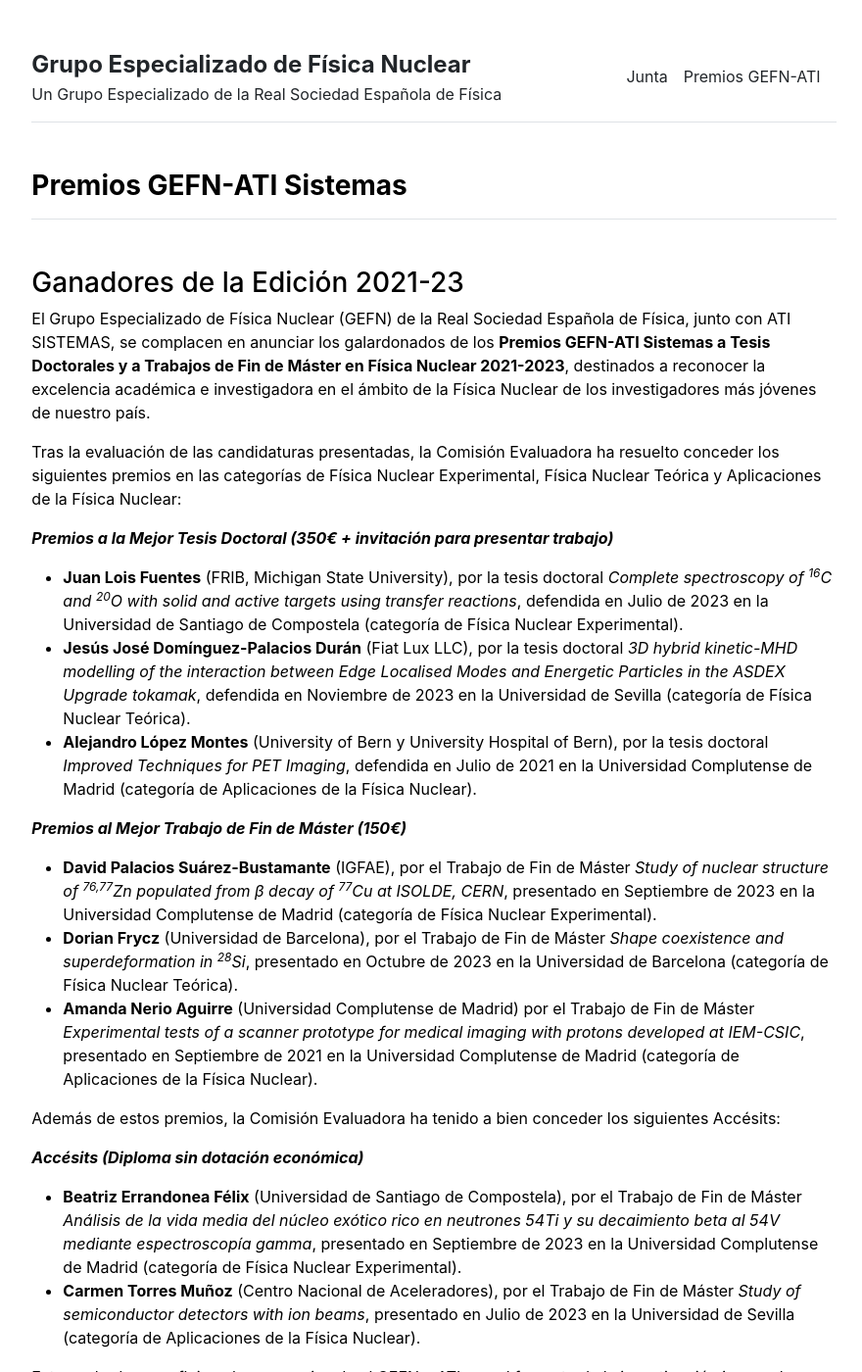
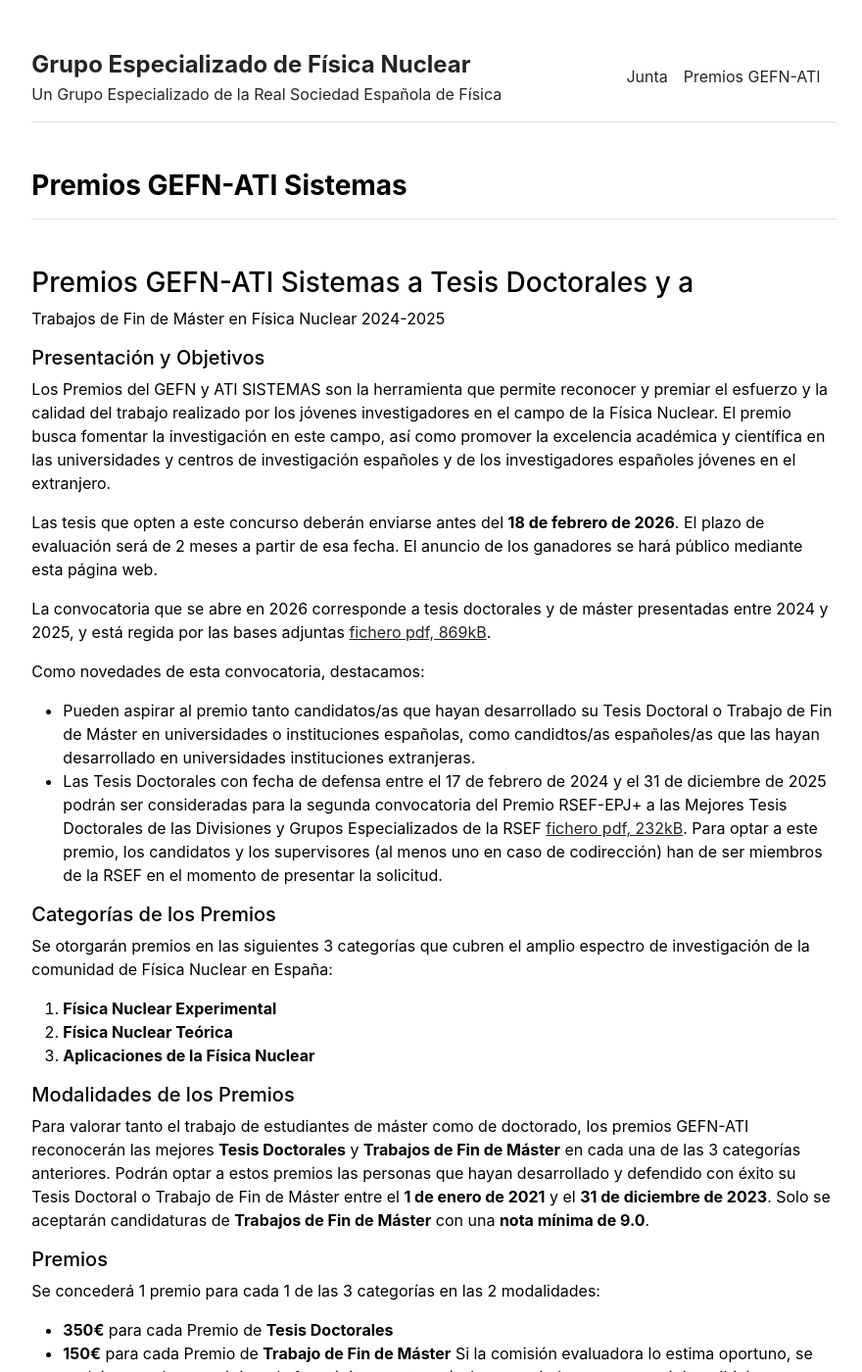
Before and after one commit to GEFN-RSEF/GEFN-RSEF.github.io, a Jekyll site: the page built from premios.md, in a window 1280 px wide and 1400 px high. Shown: the whole window at 98% size, without its empty margins (197-1077 px from the left). Built offline with Jekyll 4.4.1, drawn with Linux system fonts in a browser that asks for light colours; some of the changed text lies outside the part shown.

Commit message:
Premios 24-25 v2

```diff
--- a/_data/settings.yml
+++ b/_data/settings.yml
@@ -52,6 +52,7 @@ junta:
     text: 'Vocal3.txt'}
 
 premios:
+- {name: '2024-25', url: '2024_25'}
 - {name: '2021-23', url: '2021_23'}
 - {name: 'Ediciones anteriores', url: 'anteriores'}
 
--- a/premios.md
+++ b/premios.md
@@ -2,36 +2,97 @@
 layout: premios
 title: "Premios GEFN-ATI"
 ---
-### Ganadores de la Edición 2021-23
+### Premios GEFN-ATI Sistemas a Tesis Doctorales y a
+Trabajos de Fin de Máster en Física Nuclear 2024-2025
 
-El Grupo Especializado de Física Nuclear (GEFN) de la Real Sociedad Española de Física, junto con ATI SISTEMAS, se complacen en anunciar los galardonados de los
-**Premios GEFN-ATI Sistemas a Tesis Doctorales y a Trabajos de Fin de Máster en Física Nuclear 2021-2023**, destinados a reconocer la excelencia académica e investigadora en el ámbito de la Física Nuclear
-de los investigadores más jóvenes de nuestro país.
+##### Presentación y Objetivos
 
-Tras la evaluación de las candidaturas presentadas, la Comisión Evaluadora ha resuelto conceder los siguientes premios en las categorías de Física Nuclear Experimental, Física Nuclear Teórica y Aplicaciones de la Física Nuclear:
+Los Premios del GEFN y ATI SISTEMAS son la herramienta que permite reconocer y premiar el esfuerzo
+y la calidad del trabajo realizado por los jóvenes investigadores en el campo de la Física Nuclear.
+El premio busca fomentar la investigación en este campo, así como promover la excelencia académica y científica
+en las universidades y centros de investigación españoles y de los investigadores españoles jóvenes en el extranjero.
 
-***Premios a la Mejor Tesis Doctoral (350€ + invitación para presentar trabajo)***
-+ **Juan Lois Fuentes** (FRIB, Michigan State University), por la tesis doctoral *Complete spectroscopy of <sup>16</sup>C and <sup>20</sup>O with solid and active targets using transfer reactions*, defendida en Julio de 2023 en la Universidad de Santiago de Compostela (categoría de Física Nuclear Experimental).
-+ **Jesús José Domínguez-Palacios Durán** (Fiat Lux LLC), por la tesis doctoral *3D hybrid kinetic-MHD modelling of the interaction between Edge Localised Modes and Energetic Particles in the ASDEX Upgrade tokamak*, defendida en Noviembre de 2023 en la Universidad de Sevilla (categoría de Física Nuclear Teórica).
-+ **Alejandro López Montes** (University of Bern y University Hospital of Bern), por la tesis doctoral *Improved Techniques for PET Imaging*, defendida en Julio de 2021 en la Universidad Complutense de Madrid (categoría de Aplicaciones de la Física Nuclear).
+Las tesis que opten a este concurso deberán enviarse antes del **18 de febrero de 2026**.
+El plazo de evaluación será de 2 meses a partir de esa fecha. El anuncio de los ganadores se hará público mediante
+esta página web.
 
-***Premios al Mejor Trabajo de Fin de Máster (150€)***
-+ **David Palacios Suárez-Bustamante** (IGFAE), por el Trabajo de Fin de Máster *Study of nuclear structure of <sup>76,77</sup>Zn populated from β decay of <sup>77</sup>Cu at ISOLDE, CERN*, presentado en Septiembre de 2023 en la Universidad Complutense de Madrid (categoría de Física Nuclear Experimental).
-+ **Dorian Frycz** (Universidad de Barcelona),  por el Trabajo de Fin de Máster *Shape coexistence and superdeformation in <sup>28</sup>Si*, presentado en Octubre de 2023 en la Universidad de Barcelona (categoría de Física Nuclear Teórica).
-+ **Amanda Nerio Aguirre** (Universidad Complutense de Madrid) por el Trabajo de Fin de Máster *Experimental tests of a scanner prototype for medical imaging with protons developed at IEM-CSIC*, presentado en Septiembre de 2021 en la Universidad Complutense de Madrid (categoría de Aplicaciones de la Física Nuclear).
+La convocatoria que se abre en 2026 corresponde a tesis doctorales y de máster presentadas entre
+2024 y 2025, y está regida por las bases adjuntas [fichero pdf, 869kB](/premios/2024_25/Bases-Premios-GEFN-ATI-2425_firmadas.pdf).
 
-Además de estos premios, la Comisión Evaluadora ha tenido a bien conceder los siguientes Accésits:
+Como novedades de esta convocatoria, destacamos:
+- Pueden aspirar al premio tanto candidatos/as que hayan desarrollado su Tesis Doctoral o Trabajo de Fin de Máster en
+universidades o instituciones españolas, como candidtos/as españoles/as que las hayan desarrollado en universidades
+ instituciones extranjeras.
+- Las Tesis Doctorales con fecha de defensa entre el 17 de febrero de 2024 y el 31 de diciembre de 2025 podrán ser consideradas para
+la segunda convocatoria del Premio RSEF-EPJ+ a las Mejores Tesis Doctorales de las Divisiones y Grupos Especializados de la RSEF
+[fichero pdf, 232kB](https://rsef.es/images/2a_CONVOCATORIA_DEL_PREMIO_RSEF_EPJ_aprobada_JG_18-12-2025.pdf).
+Para optar a este premio, los candidatos y los supervisores (al menos uno en caso de codirección) han de ser miembros de la RSEF
+en el momento de presentar la solicitud.
 
-***Accésits (Diploma sin dotación económica)***
-+ **Beatriz Errandonea Félix** (Universidad de Santiago de Compostela), por el Trabajo de Fin de Máster *Análisis de la vida media del núcleo exótico rico en neutrones 54Ti y su decaimiento beta al 54V mediante espectroscopía gamma*, presentado en Septiembre de 2023 en la Universidad Complutense de Madrid (categoría de Física Nuclear Experimental).
-+ **Carmen Torres Muñoz** (Centro Nacional de Aceleradores), por el Trabajo de Fin de Máster *Study of semiconductor detectors with ion beams*, presentado en Julio de 2023 en la Universidad de Sevilla (categoría de Aplicaciones de la Física Nuclear).
 
-Estos galardones reflejan el compromiso de el GEFN y ATI con el fomento de la investigación joven y la promoción del talento emergente en física nuclear, reconociendo trabajos de alta calidad científica y técnica.
+##### Categorías de los Premios
+
+Se otorgarán premios en las siguientes 3 categorías que cubren el amplio espectro de investigación de la comunidad de Física Nuclear en España:
+
+1. **Física Nuclear Experimental**
+2. **Física Nuclear Teórica**
+3. **Aplicaciones de la Física Nuclear**
+
+
+##### Modalidades de los Premios
+Para valorar tanto el trabajo de estudiantes de máster como de doctorado, los premios GEFN-ATI
+reconocerán las mejores **Tesis Doctorales** y **Trabajos de Fin de Máster** en cada una de las 3 categorías anteriores.
+Podrán optar a estos premios las personas que hayan desarrollado y defendido con éxito su Tesis Doctoral o Trabajo de
+Fin de Máster entre el **1 de enero de 2021** y el **31 de diciembre de 2023**.
+Solo se aceptarán candidaturas de **Trabajos de Fin de Máster** con una **nota mínima de 9.0**.
+
+##### Premios
+Se concederá 1 premio para cada 1 de las 3 categorías en las 2 modalidades:
+- **350€** para cada Premio de **Tesis Doctorales**
+- **150€** para cada Premio de **Trabajo de Fin de Máster**
+Si la comisión evaluadora lo estima oportuno, se podrá conceder un máximo de 1 accésit por categoría.
+Los premiados con un accésit recibirán un Diploma de Reconocimiento. La comisión puede considerar desiertos los premios.
+Los ganadores de las categorías de Tesis Doctoral serán invitados a exponer su trabajo en alguna de las reuniones anuales
+de la comunidad de Física Nuclear (Reunión Bienal RSEF o Encuentros de Física Nuclear).
+
+##### Presentación de Candidaturas
+Las candidaturas deberán ser presentadas por los autores de las Tesis o los Trabajos y enviadas por correo electrónico
+a la dirección del GEFN  <a href="mailto:gefn@nuclear.fis.ucm.es">gefn@nuclear.fis.ucm.es.</a> La presentación de las
+candidaturas deberá incluir:
+- **Formulario de solicitud** del premio que especificará la categoría a la que se opta, disponibles en formato
+[Word, 459kB](./2024_25/FORMULARIO-SOLICITUD-GEFN-ATI-2425.docx)
+aquí y en formato
+[pdf, 6369kB](./2024_25/FORMULARIO-SOLICITUD-GEFN-ATI-2425.pdf)
+aquí.
+- **Currículum Vitae** del autor (incluyendo su ORCID o Researcher ID o Scopus ID).
+- **Memoria explicativa** (máximo 2 páginas) del contenido de la Tesis o del Trabajo de Fin de Máster, con una relación de los resultados.
+La memoria argumentará la calidad e impacto del trabajo, y resumirá las aportaciones más relevantes destacando un máximo de tres publicaciones.
+- **Archivo en formato PDF** con el contenido íntegro del trabajo.
+- Para **Trabajos de Fin de Máster**: informe justificativo del supervisor (máximo 1 página), donde se especifique la nota otorgada.
+
+##### Plazos del Concurso
+Las tesis que opten a este concurso deberán enviarse antes del **18 de febrero de 2026**.
+El plazo de evaluación será de 2 meses a partir de esa fecha.
+El anuncio de los ganadores se hará público mediante esta página web.
 
 
 ##### Comisión Evaluadora
-La Junta del GEFN designo una Comisión Evaluadora compuesta por Marta Anguiano (Universidad de Granada), César Domingo Pardo (IFIC, CSIC), María José García Borge (IEM, CSIC),
-José Enrique García Ramos (Universidad de Huelva), Joaquín López Herraiz (Universidad Complutense de Madrid), Àngels Ramos (Universidad de Barcelona) y José Luís Taín (IFIC, CSIC).
+La Junta Directiva del GEFN actuará como Comisión Evaluadora, evitando en lo posible conflictos de interés. Su fallo será inapelable.
+
+
+##### Criterios de Valoración
+Los criterios de valoración incluirán:
+1. Claridad de exposición de los contenidos científicos
+2. Relevancia, oportunidad y repercusión social y educativa
+3. Utilización de métodos, tecnologías, modelos o análisis novedosos
+4. Interdisciplinaridad del trabajo y de sus resultados, incluyendo la potencial transferencia tecnológica
+5. Apertura de nuevas líneas de investigación
+
+##### Ficheros edición 2021-23:
+- Bases del premio [Fichero pdf, 869kB](./2024_25/Bases-Premios-GEFN-ATI-2425_firmadas.pdf).
+- Formulario de Solicitud [Fichero Word, 472kB](./2024_25/FORMULARIO-SOLICITUD-GEFN-ATI-2425.docx)
+- Formulario de Solicitud [Fichero pdf, 677kB](./2024_25/FORMULARIO-SOLICITUD-GEFN-ATI-2425.pdf)
+
 
 
 
```
